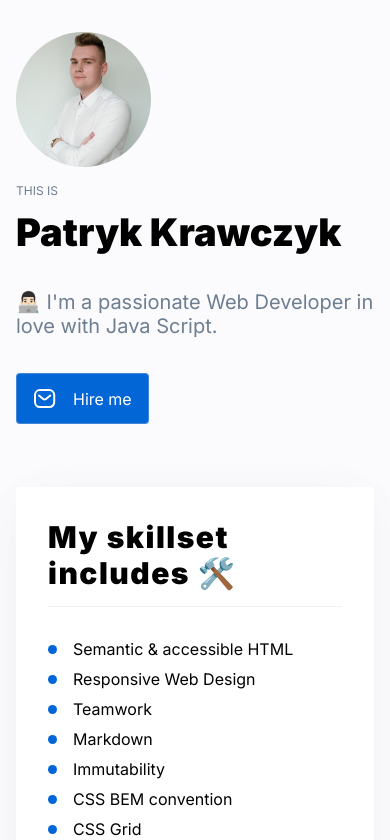
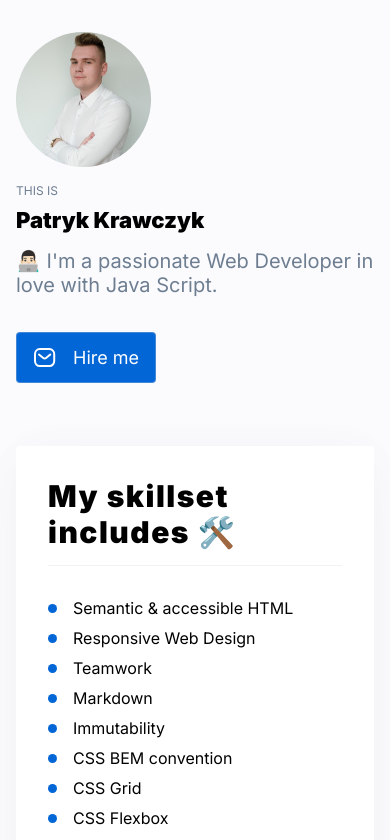
Before and after one commit to Patryk0408/homepage-react, a React (Create React App) app: page / in a window 390 px wide. Shown: the top 840 px of the page. Built offline with nearby package versions, Linux system fonts and the light colour scheme; no server answers.

Commit message:
Add styles for mobile version of tile

```diff
--- a/src/Homepage/Tile/styled.js
+++ b/src/Homepage/Tile/styled.js
@@ -34,9 +34,14 @@ export const Description = styled.div`
 `
 
 export const Title = styled.h1`
-	margin: 10px 0 35px;
-	font-size: 38px;
+	margin: 8px 0 16px;
+	font-size: 22px;
 	font-weight: 900;
+
+	@media (min-width: ${({ theme }) => theme.breakpoint.tablet}) {
+		font-size: 38px;
+		margin: 10px 0 35px;
+	}
 `
 
 export const Paragraph = styled.p`
@@ -63,4 +68,9 @@ export const Link = styled.a`
 	gap: 16px;
 	border-radius: 4px;
 	border: 1px solid var(--diff-bg-neutral, rgba(209, 213, 218, 0.3));
+	font-size: 18px;
+
+	@media (min-width: ${({ theme }) => theme.breakpoint.tablet}) {
+		font-size: 20px;
+	}
 `
```
